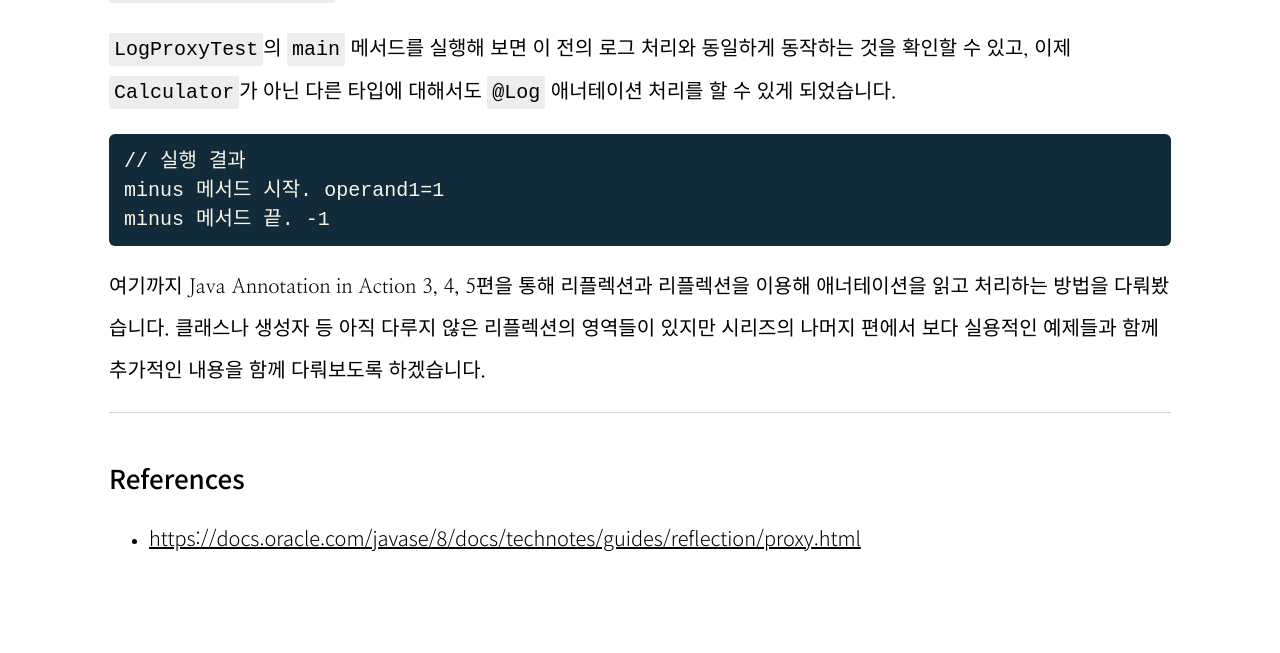
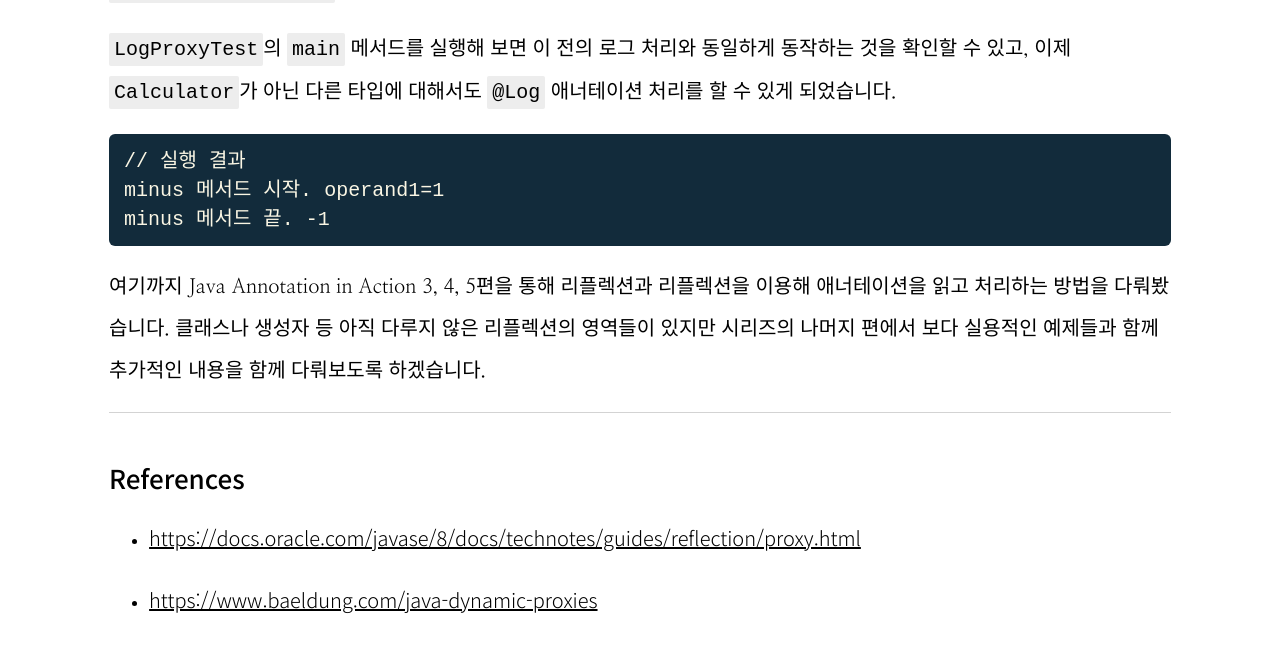
Before and after one commit to nnoco/nnoco.github.io, a Jekyll site: the page built from _posts/dev/java/2020-05-17-Java-Annotation-in-Action-5.md, in a window 1280 px wide and 900 px high, scrolled down 7450 px. Shown: the top 653 px of the window. Built offline with Jekyll 4.4.1, drawn with Linux system fonts in a browser that asks for light colours; some web fonts are replaced; our own code applies the rules of GitHub Pages for plain Markdown files; comment, search, counter and statistics services are not loaded; part of the change alters nothing that is shown.

Commit message:
Java Annotation in Action 5 - reference 추가

```diff
--- a/_posts/dev/java/2020-05-17-Java-Annotation-in-Action-5.md
+++ b/_posts/dev/java/2020-05-17-Java-Annotation-in-Action-5.md
@@ -198,3 +198,4 @@ minus 메서드 끝. -1
 ---
 ## References
 - [https://docs.oracle.com/javase/8/docs/technotes/guides/reflection/proxy.html](https://docs.oracle.com/javase/8/docs/technotes/guides/reflection/proxy.html)
+- [https://www.baeldung.com/java-dynamic-proxies](https://www.baeldung.com/java-dynamic-proxies)
```
